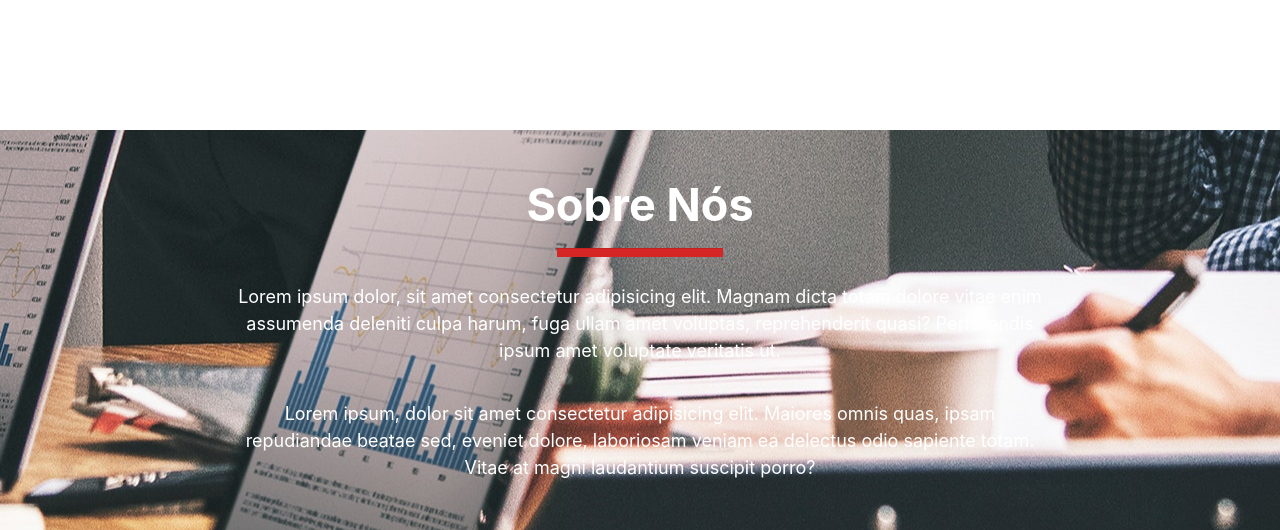
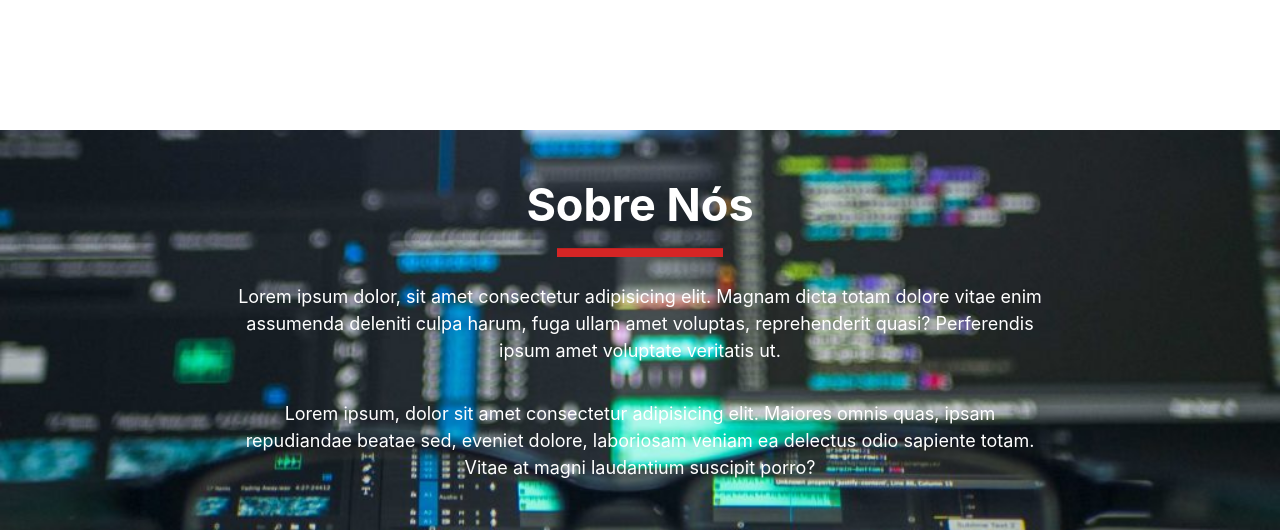
Before and after one commit to joaoGuiotti012/solman, a PHP site: page /solman/php/view/frm-principal.php in a window 1280 px wide. Shown: the part 2199-2729 px from the top of the page. Run offline with PHP 8.4, Linux system fonts and the light colour scheme; the visitor is signed in with stand-in values (Sample User, id 1); some libraries are stand-ins or nearby versions.

Commit message:
update imagem footer frm-principal.php

```diff
--- a/css/style-nav.css
+++ b/css/style-nav.css
@@ -21,13 +21,17 @@
                             }
 
                             .sobre-nos {
-                        background-image: url('../img/fundo-top.jpg');
+                                background-image: url('../img/fundo-top02.jpg');
                                 background-attachment: fixed;
                                 background-position: center;
-                        width: 100%;
+                                background-repeat: no-repeat;
+                                -webkit-background-size: cover;
+                                -moz-background-size: cover;
+                                -o-background-size: cover;
+                                background-size: cover;
                                 height: 400px;
                                 z-index: -1;
-                        background-color: rgba(0, 0, 0, .6);
+                                /*filter: brightness(0.6);*/
                             }
 
                             .sobre-nos hr {
--- a/index.php
+++ b/index.php
@@ -29,11 +29,11 @@
         <button type="submit" class="col-md-3 btn btn-success btn-sms">Logar</button>
       </div>
       <br>
-      <div class="container-fluid">
+
         <?php if (isset($_GET['msg'])) {
           echo $_GET['msg'];
         } ?>
-      </div>
+
       <br>
     </form>
   </div> <br>
--- a/php/view/frm-principal.php
+++ b/php/view/frm-principal.php
@@ -62,12 +62,16 @@ include_once('header.php');
 
 </div>
 <div id="ancSobreNos" class="sobre-nos">
-    <br> <br>
-    <h3 class="text-center"> <b>Sobre Nós</b>  </h3>
-    <hr>
-    <span class="text-center">
-    <p>Lorem ipsum dolor, sit amet consectetur adipisicing elit. Magnam dicta totam dolore vitae enim assumenda deleniti culpa harum, fuga ullam amet voluptas, reprehenderit quasi? Perferendis ipsum amet voluptate veritatis ut.</p>
-    <p> Lorem ipsum, dolor sit amet consectetur adipisicing elit. Maiores omnis quas, ipsam repudiandae beatae sed, eveniet dolore, laboriosam veniam ea delectus odio sapiente totam. Vitae at magni laudantium suscipit porro?</p></span>
+
+    <div class="teste">
+        <br> <br>
+        <h3 class="text-center"> <b>Sobre Nós</b> </h3>
+        <hr>
+        <span class="text-center">
+            <p>Lorem ipsum dolor, sit amet consectetur adipisicing elit. Magnam dicta totam dolore vitae enim assumenda deleniti culpa harum, fuga ullam amet voluptas, reprehenderit quasi? Perferendis ipsum amet voluptate veritatis ut.</p>
+            <p> Lorem ipsum, dolor sit amet consectetur adipisicing elit. Maiores omnis quas, ipsam repudiandae beatae sed, eveniet dolore, laboriosam veniam ea delectus odio sapiente totam. Vitae at magni laudantium suscipit porro?</p>
+        </span>
+    </div>
 </div>
 <?php
 include_once('footer.php');
```
Also changed, not shown: img/fundo-top01.jpg (added), img/fundo-top02.jpg (added). Lines whose indentation alone changed are shown as unchanged.
